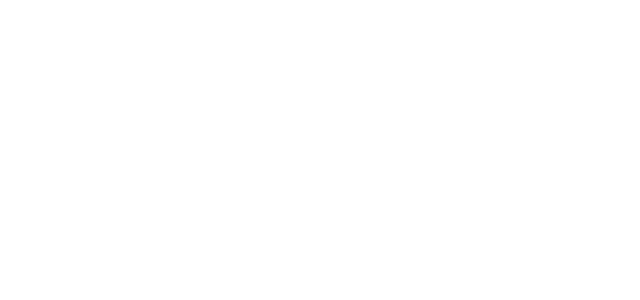
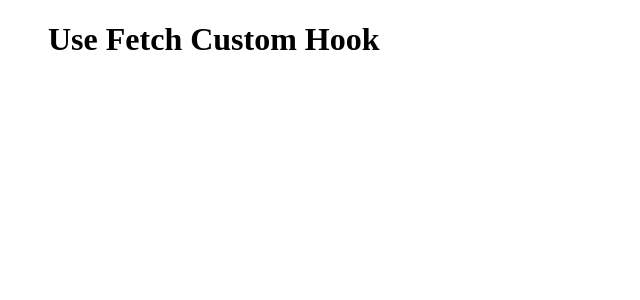
Before and after one commit to majedalshehri1/Developing-Front-End-Apps-With-React-IBM, a React (Vite) app in the folder Lab-Fetch-Data using-useFetch/: page / in a window 1280 px wide. Shown: the top 300 px of the page, without its empty margins (0-640 px from the left). Built offline with nearby package versions, Linux system fonts and the light colour scheme.

Commit message:
Add new Components Files. with add structure

```diff
--- a/Lab-Fetch-Data using-useFetch/src/App.jsx
+++ b/Lab-Fetch-Data using-useFetch/src/App.jsx
@@ -1,9 +1,10 @@
+import FetchData from './Components/FetchData';
 function App() {
 
 
   return (
     <>
-
+      <FetchData/>
     </>
   )
 }
--- /dev/null
+++ b/Lab-Fetch-Data using-useFetch/src/Components/FetchData.css
@@ -0,0 +1,28 @@
+/* FetchData.css */
+
+.list_data_main {
+  list-style: none;
+  padding: 0;
+}
+.usefetch_heading{
+  text-align: center;
+}
+.list_data {
+  margin-bottom: 20px;
+  padding: 10px;
+  border: 1px solid #ccc;
+  border-radius: 5px;
+  display: flex;
+  flex-direction: column;
+  align-items: center;
+  justify-content: center;
+}
+
+.list_data h3 {
+  margin-top: 0;
+  margin-bottom: 10px;
+}
+
+.list_data p {
+  margin: 5px 0;
+}
--- /dev/null
+++ b/Lab-Fetch-Data using-useFetch/src/Components/FetchData.jsx
@@ -0,0 +1,12 @@
+
+const FetchData = () => {
+  return (
+    <>
+     <ul className='list_data_main'>
+        <h1 className='usefetch_heading'>Use Fetch Custom Hook</h1>
+     </ul>
+    </>
+  )
+}
+
+export default FetchData
--- /dev/null
+++ b/Lab-Fetch-Data using-useFetch/src/Components/UseFetch.jsx
@@ -0,0 +1,6 @@
+const UseFetch = () => {
+
+
+}
+
+export default UseFetch
```
